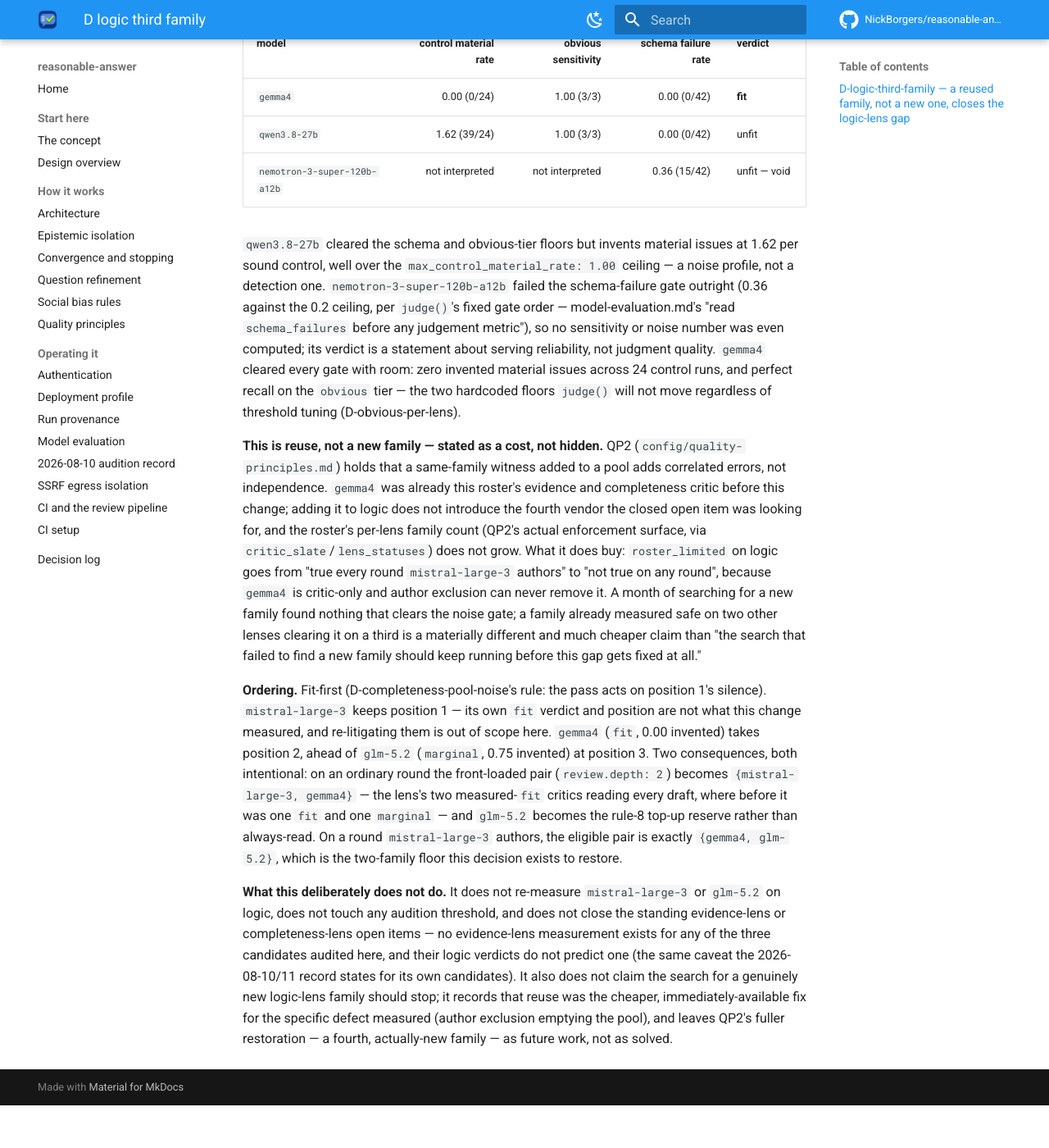
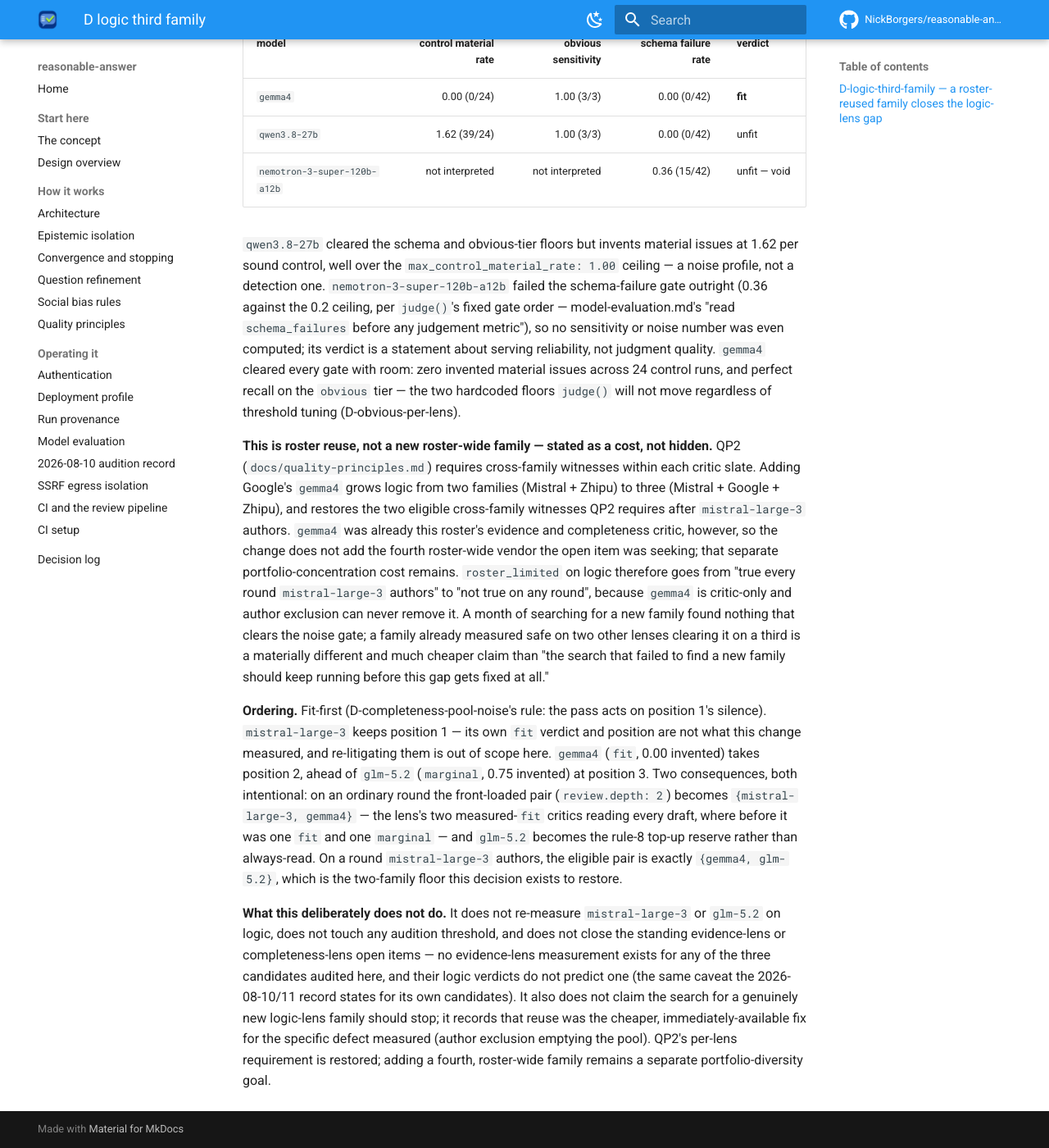
Before and after one commit to NickBorgers/reasonable-answer, an MkDocs documentation site: the page built from docs/decisions/D-logic-third-family.md, in a window 1280 px wide and 1400 px high, scrolled down 652 px. Shown: the whole window at 82% size. Built offline with MkDocs 1.6.1 and Material for MkDocs 9.7.7, drawn with Linux system fonts in a browser that asks for light colours; comment, search, counter and statistics services are not loaded; before the commit the page ends 2000 px from its top, so only the background shows below that; some of the changed text lies outside the part shown.

Commit message:
fix: address reviewer findings (cycle 1, cold)
Addressed all three blockers. The docs now state that gemma4 grows logic to three families and restores QP2's per-lens cross-family requirement, while treating roster-wide concentration separately. D-minimax-retirement is explicitly superseded and its old roster state is historical. Full offline tests, targeted integrity tests, Ruff, and the decision validator pass.

Addressed:
  - docs/docs-roster-drift-1
  - quality/qual-claim-unsupported-1
  - invariant/inv-docs-drift-1

```diff
--- a/docs/decisions/D-logic-third-family.md
+++ b/docs/decisions/D-logic-third-family.md
@@ -1,4 +1,4 @@
-## D-logic-third-family — a reused family, not a new one, closes the logic-lens gap
+## D-logic-third-family — a roster-reused family closes the logic-lens gap
 
 **The gap.** D-minimax-retirement's ordering note stated the cost plainly rather than hiding it:
 `logic`'s critic pool was `[mistral-large-3, glm-5.2]`, and `mistral-large-3` also writes, so on
@@ -33,14 +33,16 @@ a statement about serving reliability, not judgment quality. `gemma4` cleared ev
 zero invented material issues across 24 control runs, and perfect recall on the `obvious` tier — the
 two hardcoded floors `judge()` will not move regardless of threshold tuning (D-obvious-per-lens).
 
-**This is reuse, not a new family — stated as a cost, not hidden.** QP2 (`config/quality-principles.md`)
-holds that a same-family witness added to a pool adds correlated errors, not independence.
-`gemma4` was already this roster's evidence and completeness critic before this change; adding it to
-logic does not introduce the fourth vendor the closed open item was looking for, and the roster's
-per-lens family count (QP2's actual enforcement surface, via `critic_slate`/`lens_statuses`) does not
-grow. What it does buy: `roster_limited` on logic goes from "true every round `mistral-large-3`
-authors" to "not true on any round", because `gemma4` is critic-only and author exclusion can never
-remove it. A month of searching for a new family found nothing that clears the noise gate; a family
+**This is roster reuse, not a new roster-wide family — stated as a cost, not hidden.** QP2
+(`docs/quality-principles.md`) requires cross-family witnesses within each critic slate. Adding
+Google's `gemma4` grows logic from two families (Mistral + Zhipu) to three (Mistral + Google +
+Zhipu), and restores the two eligible cross-family witnesses QP2 requires after
+`mistral-large-3` authors. `gemma4` was already this roster's evidence and completeness critic,
+however, so the change does not add the fourth roster-wide vendor the open item was seeking; that
+separate portfolio-concentration cost remains. `roster_limited` on logic therefore goes from
+"true every round `mistral-large-3` authors" to "not true on any round", because `gemma4` is
+critic-only and author exclusion can never remove it. A month of searching for a new family found
+nothing that clears the noise gate; a family
 already measured safe on two other lenses clearing it on a third is a materially different and much
 cheaper claim than "the search that failed to find a new family should keep running before this gap
 gets fixed at all."
@@ -61,5 +63,5 @@ completeness-lens open items — no evidence-lens measurement exists for any of
 audited here, and their logic verdicts do not predict one (the same caveat the 2026-08-10/11 record
 states for its own candidates). It also does not claim the search for a genuinely new logic-lens
 family should stop; it records that reuse was the cheaper, immediately-available fix for the
-specific defect measured (author exclusion emptying the pool), and leaves QP2's fuller restoration —
-a fourth, actually-new family — as future work, not as solved.
+specific defect measured (author exclusion emptying the pool). QP2's per-lens requirement is
+restored; adding a fourth, roster-wide family remains a separate portfolio-diversity goal.
```
Also changed, not shown: docs/decisions.md (+5 -3 lines), docs/decisions/D-minimax-retirement.md (+12 -5 lines), docs/quality-principles.md (+11 -9 lines), 1 other file.
